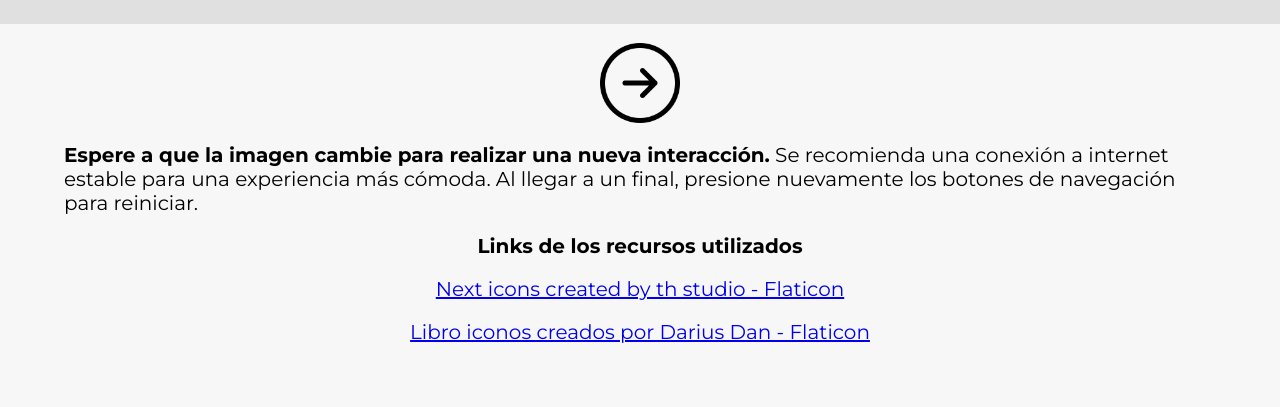
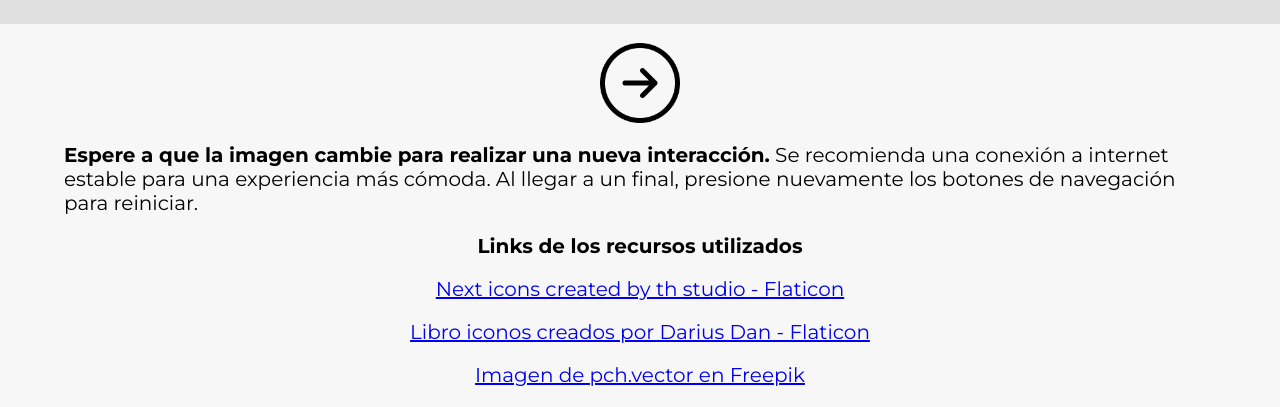
Before and after one commit to Hector-F-Romer0/MultiNovel-ProyectoASM, a plain HTML site: page index.html in a window 1280 px wide. Shown: the part 770-1177 px from the top of the page. Before the commit the page ends 1133 px from the top, so only its background shows below. Drawn offline with Linux system fonts and the light colour scheme.

Commit message:
Añadida atribución al ícono del celular.

```diff
--- a/index.html
+++ b/index.html
@@ -79,6 +79,13 @@
 				>Libro iconos creados por Darius Dan - Flaticon</a
 			>
 		</div>
+		<div class="container">
+			<a
+				target="”_blank”"
+				href="https://www.freepik.es/vector-gratis/mano-que-sostiene-telefonos-inteligentes-periodico-linea-boletin-weblog_20827768.htm#page=4&query=phone&position=2&from_view=search&track=sph"
+				>Imagen de pch.vector en Freepik</a
+			>
+		</div>
 
 		<script type="module" src="/js/navBar.js"></script>
 		<script type="module" src="/js/main.js"></script>
```
